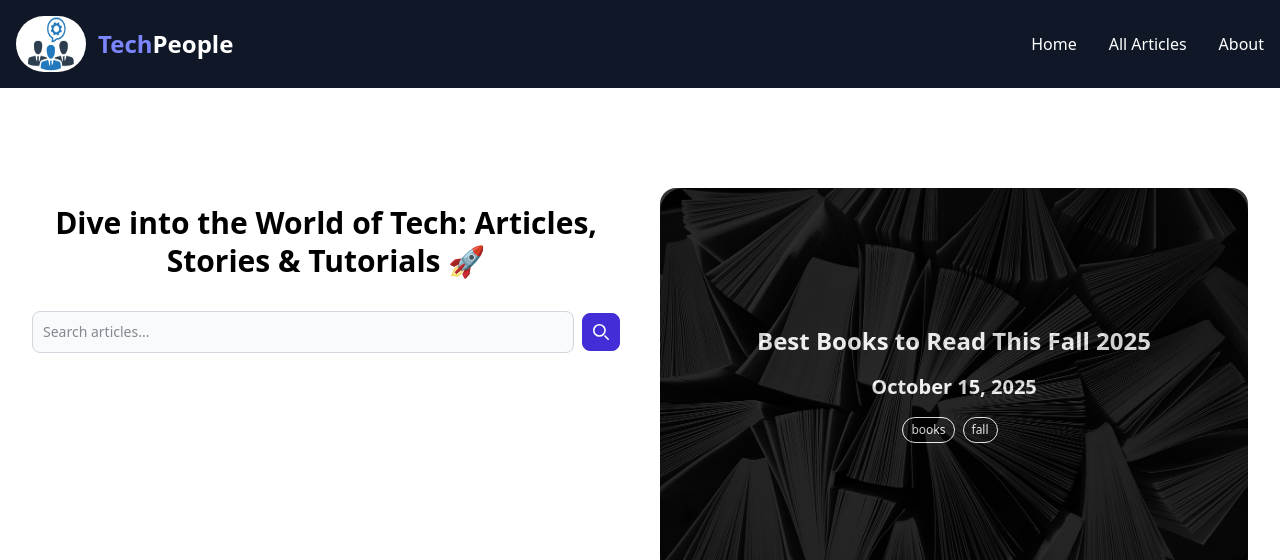
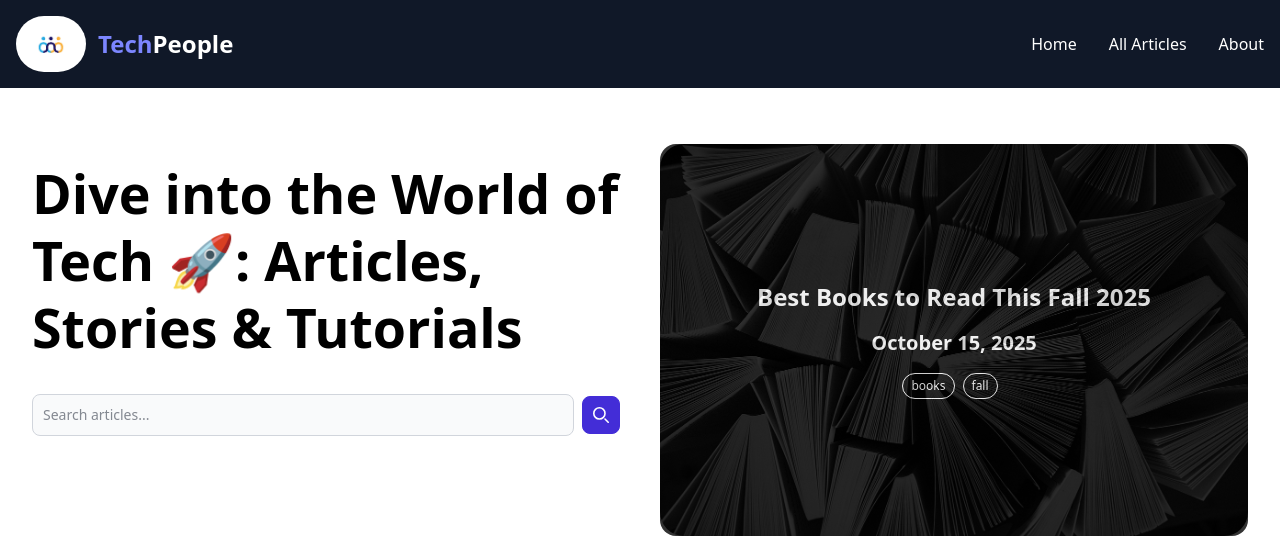
Before and after one commit to Pizle0210/blog_with_astro, an Astro site: page / in a window 1280 px wide. Shown: the top 560 px of the page. Built offline with nearby package versions, Linux system fonts and the light colour scheme; Astro itself is replaced by a stand-in of ours.

Commit message:
minor fix

```diff
--- a/src/components/Header.astro
+++ b/src/components/Header.astro
@@ -1,7 +1,7 @@
 ---
 import { Image } from 'astro:assets';
-import logo from '../images/tech_people.jpg';
-const { siteTitle } = Astro.props;
+import logo from '../images/tech-people.jpg';
+// const { siteTitle } = Astro.props;
 ---
 
 <nav class="bg-gray-900 text-white">
--- a/src/layouts/Layout.astro
+++ b/src/layouts/Layout.astro
@@ -28,7 +28,7 @@ type Props = {
   <body class="h-screen">
     <Header />
 
-    <section class="container mx-auto max-w-screen-xl mt-25 px-8">
+    <section class="container mx-auto max-w-screen-xl mt-14 px-8">
       <!-- Top Grid -->
       <slot class=""/>
     </section>
--- a/src/pages/index.astro
+++ b/src/pages/index.astro
@@ -24,9 +24,9 @@ const otherArticles: CollectionEntry<'blog'>[] = allBlogArticles.slice(1);
   <div class="grid grid-cols-1 gap-10 md:grid-cols-2">
     <div>
       <h1
-        class="text-2xl sm:text-3xl antialiased text-center font-bold mt-4 mb-8 leading-tight"
+        class="text-[clamp(1.5rem,4.2vw,5rem)] antialiased text-center lg:text-start font-bold mt-4 mb-8 leading-tight"
       >
-        Dive into the World of Tech: Articles, Stories & Tutorials 🚀
+        Dive into the World of Tech 🚀: Articles, Stories & Tutorials
       </h1>
 
       <SearchForm />
```
Also changed, not shown: src/images/tech-people.jpg (added).
